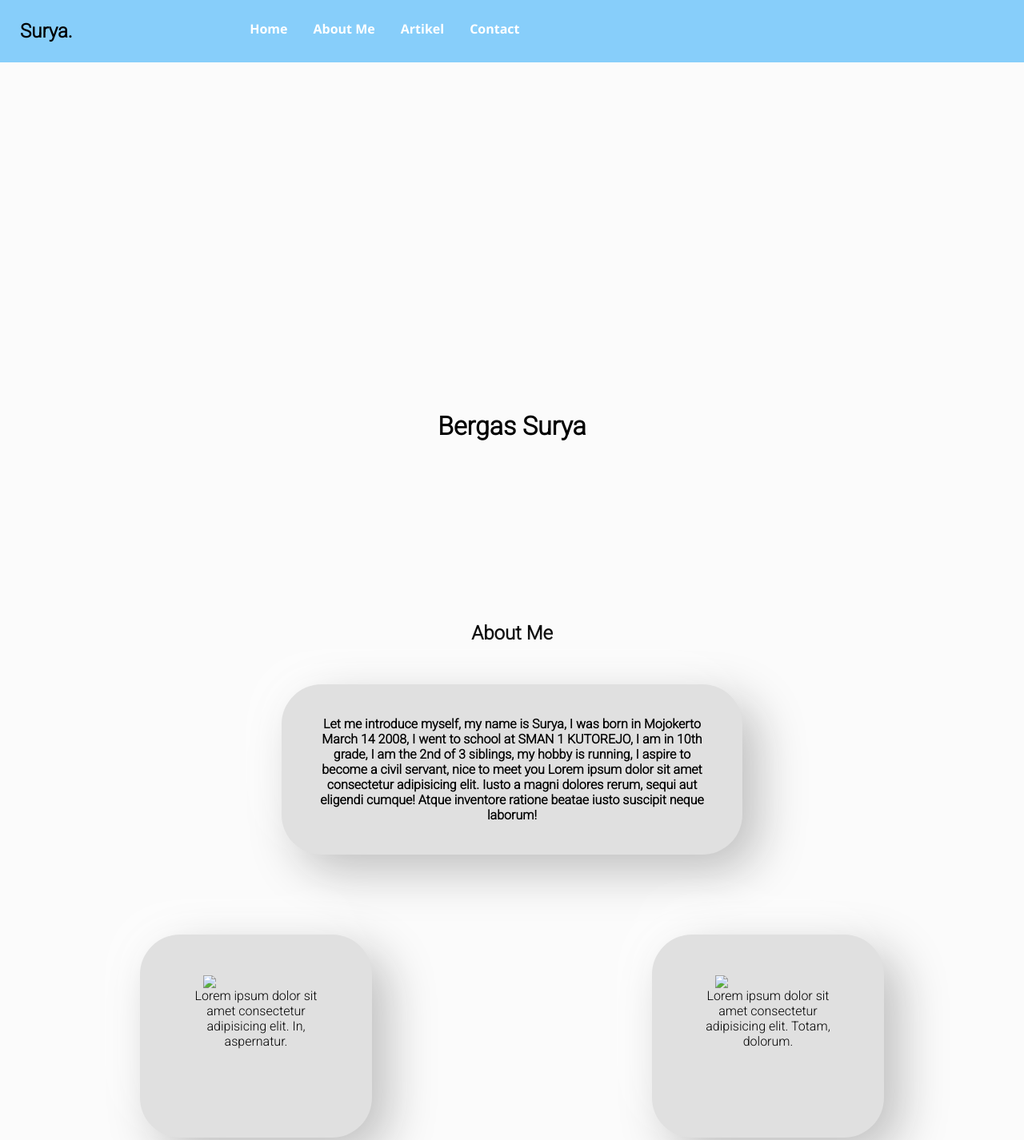
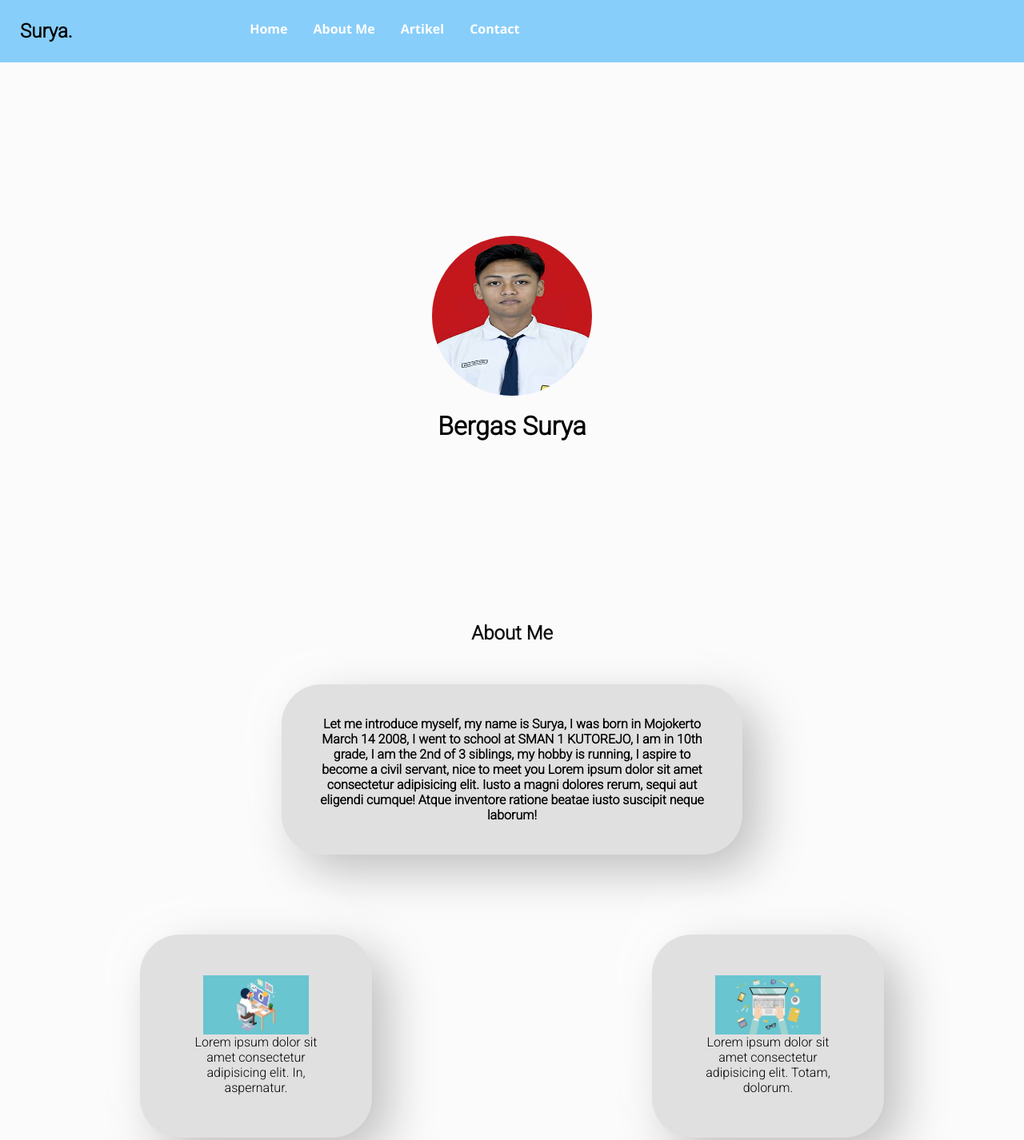
Before and after one commit to surya1403/surya1403, a plain HTML site: page index.html in a window 1280 px wide. Shown: the top 1426 px of the page at 80% size. Drawn offline with Linux system fonts and the light colour scheme.

Commit message:
update lokasi foto

```diff
--- a/index.html
+++ b/index.html
@@ -38,7 +38,7 @@
       </div>
     </nav>
     <div class="gambar" id="home">
-      <img src="./../../vidio-img-audio/me.jpg" alt="me" />
+      <img src="img/me.jpg" alt="me" />
       <br />
       <h1>Bergas Surya</h1>
     </div>
@@ -58,14 +58,14 @@
     </div>
     <div class="artikel" id="Artikel">
       <div class="kotak1">
-        <img src="./../../vidio-img-audio/artikel.jpg" />
+        <img src="img/artikel.jpg" />
         <p>
           Lorem ipsum dolor sit amet consectetur adipisicing elit. In,
           aspernatur.
         </p>
       </div>
       <div class="kotak1">
-        <img src="./../../vidio-img-audio/artikel2.jpg" />
+        <img src="img/artikel2.jpg" />
         <p>
           Lorem ipsum dolor sit amet consectetur adipisicing elit. Totam,
           dolorum.
```
Also changed, not shown: img/artikel.jpg (added), img/artikel2.jpg (added), img/me.jpg (added).
